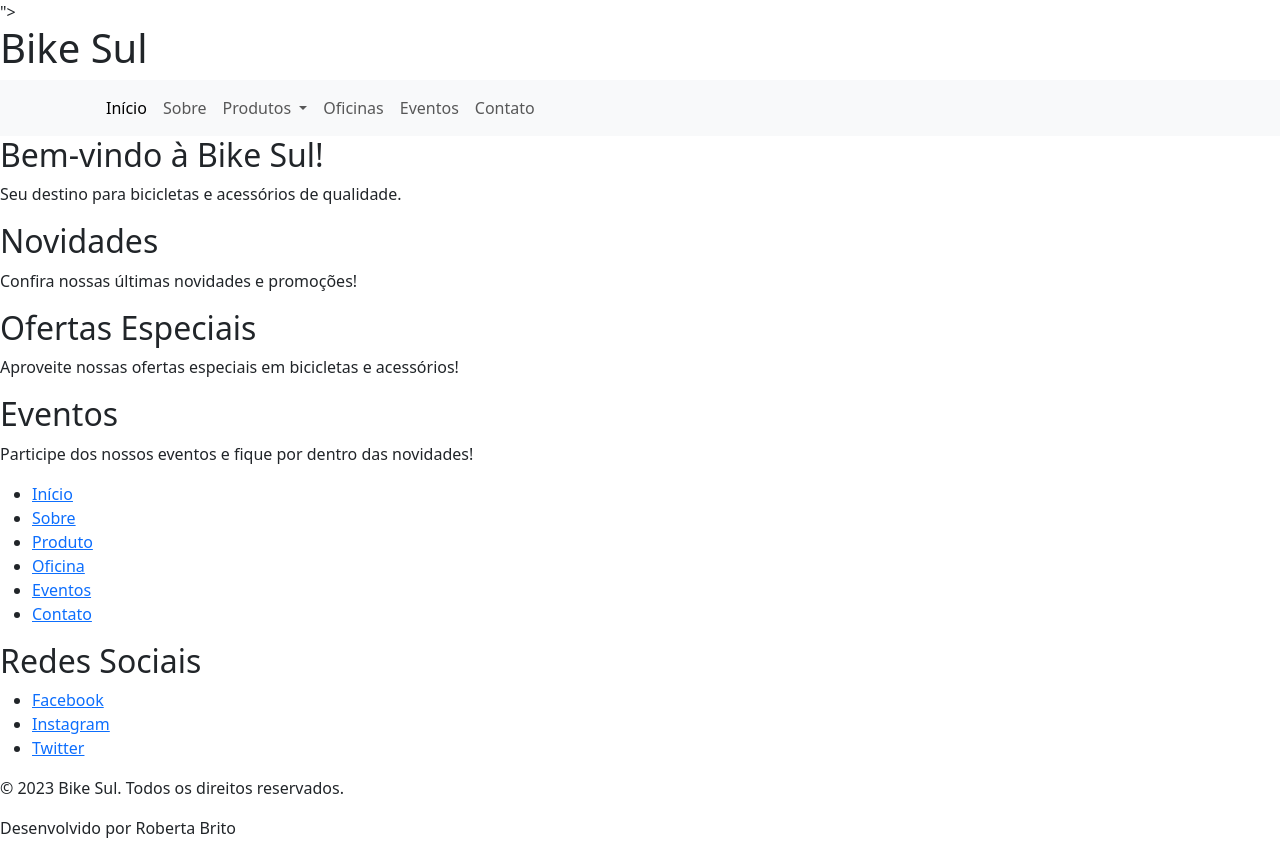
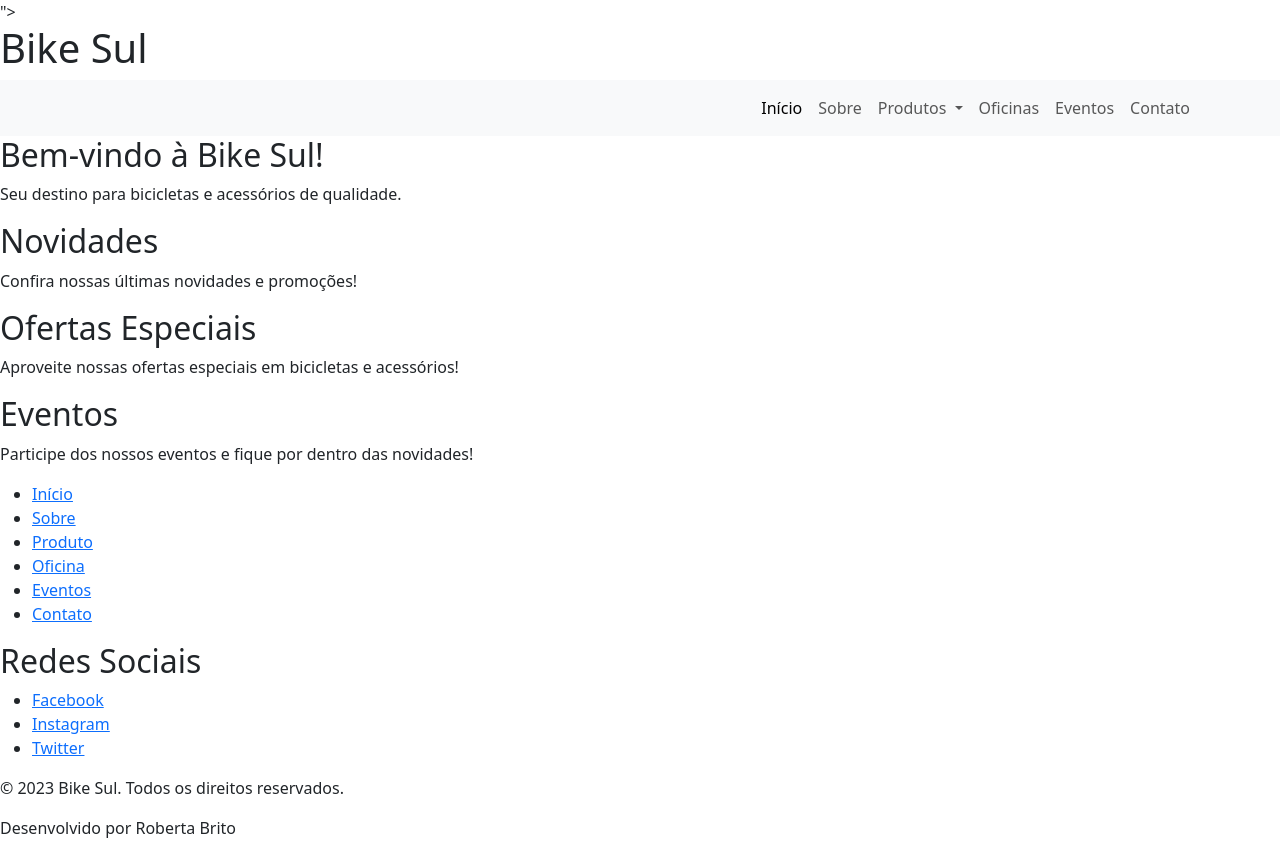
Before and after one commit to robertamsbrito/sitebikesul, a plain HTML site: page index.html in a window 1280 px wide. Drawn offline with nearby package versions, Linux system fonts and the light colour scheme; a script that the page names is missing.

Commit message:
atualizando o arquivo index.html

```diff
--- a/index.html
+++ b/index.html
@@ -42,7 +42,7 @@
                     <span class="navbar-toggler-icon"></span>
                 </button>
                 <div class="collapse navbar-collapse" id="navbarSupportedContent">
-                    <ul class="navbar-nav me-auto mb-2 mb-lg-0">
+                    <ul class="navbar-nav ms-auto mb-lg-0">
                         <li class="nav-item">
                             <a class="nav-link active" aria-current="page" href="#">Início</a>
                         </li>
```
